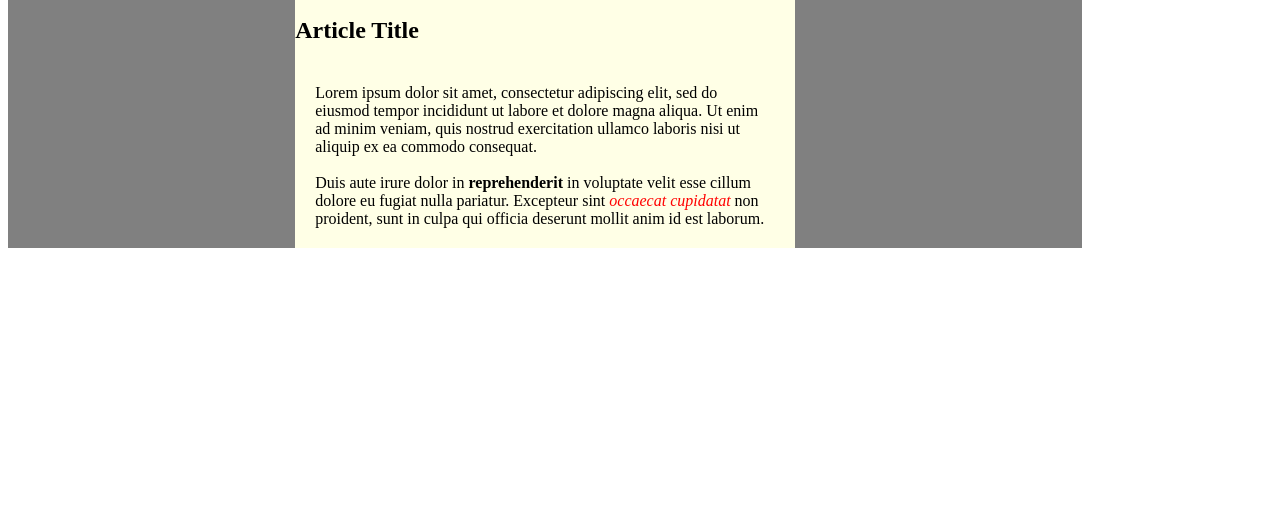
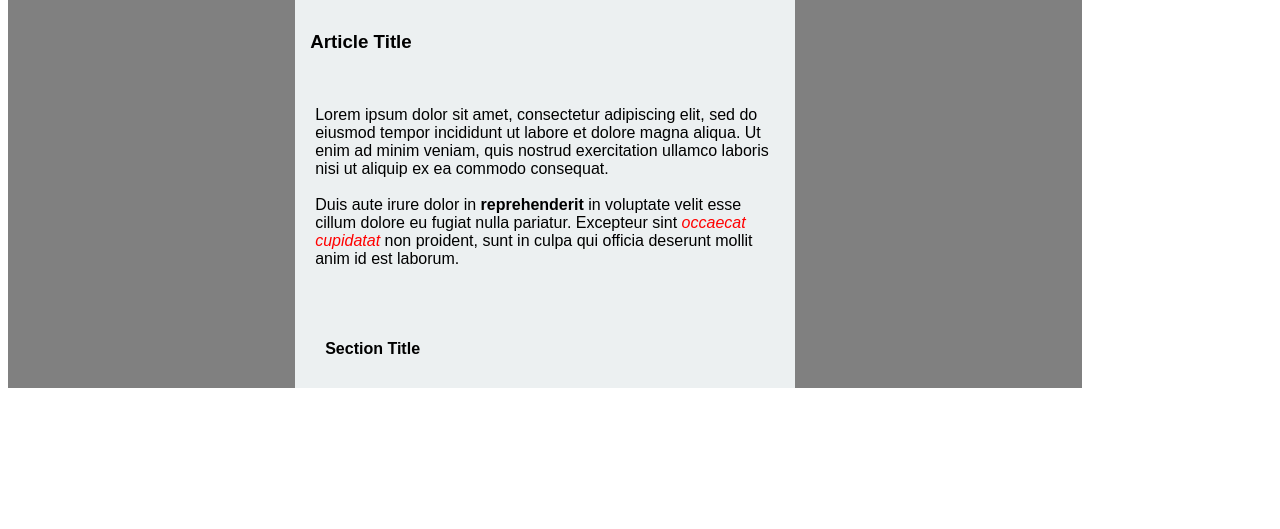
Before and after one commit to tuccitucci/exercises, a plain HTML site: page week1/index2.html in a window 1280 px wide. Shown: the part 271-800 px from the top of the page. Drawn offline with Linux system fonts and the light colour scheme.

Commit message:
week 1 making it real

```diff
--- a/week1/index2.html
+++ b/week1/index2.html
@@ -20,9 +20,10 @@
 			    		</ul>
 			    	</nav>
                     </div>
-                    <h2>Article Title</h2>
+                    <h3>Article Title</h3>
                     <p class="paragraph">Lorem ipsum dolor sit amet, consectetur adipiscing elit, sed do eiusmod tempor incididunt ut labore et dolore magna aliqua. Ut enim ad minim veniam, quis nostrud exercitation ullamco laboris nisi ut aliquip ex ea commodo consequat.
                     <br><br>Duis aute irure dolor in <strong>reprehenderit</strong> in voluptate velit esse cillum dolore eu fugiat nulla pariatur. Excepteur sint <em>occaecat cupidatat</em> non proident, sunt in culpa qui officia deserunt mollit anim id est laborum.</p>
+                    <h4>Section Title</h4>
             </div>
         </div>
         <div>
--- a/week1/main2.css
+++ b/week1/main2.css
@@ -1,4 +1,5 @@
 body {
+    font-family:sans-serif;
 }
 
 .divmain {
@@ -9,7 +10,7 @@ body {
 .centerbox {
     height:100%;
     width:500px;
-    background-color: #ffffe6;
+    background-color: #ECF0F1;
     margin: auto;
 
 }
@@ -34,7 +35,7 @@ body {
     margin: 0;
     padding: 0;
     overflow: hidden;
-    background-color: #00134d;
+    background-color: #34495E;
 }
 
 .navbar li {
@@ -56,6 +57,10 @@ body {
     background-color: #111;
 }
 
+h3 {
+    padding:15px;
+}
+
 .paragraph {
     padding:20px;
 }
@@ -63,3 +68,7 @@ body {
 .paragraph em {
     color:red;
 }
+
+h4 {
+    padding:30px;
+}
```
